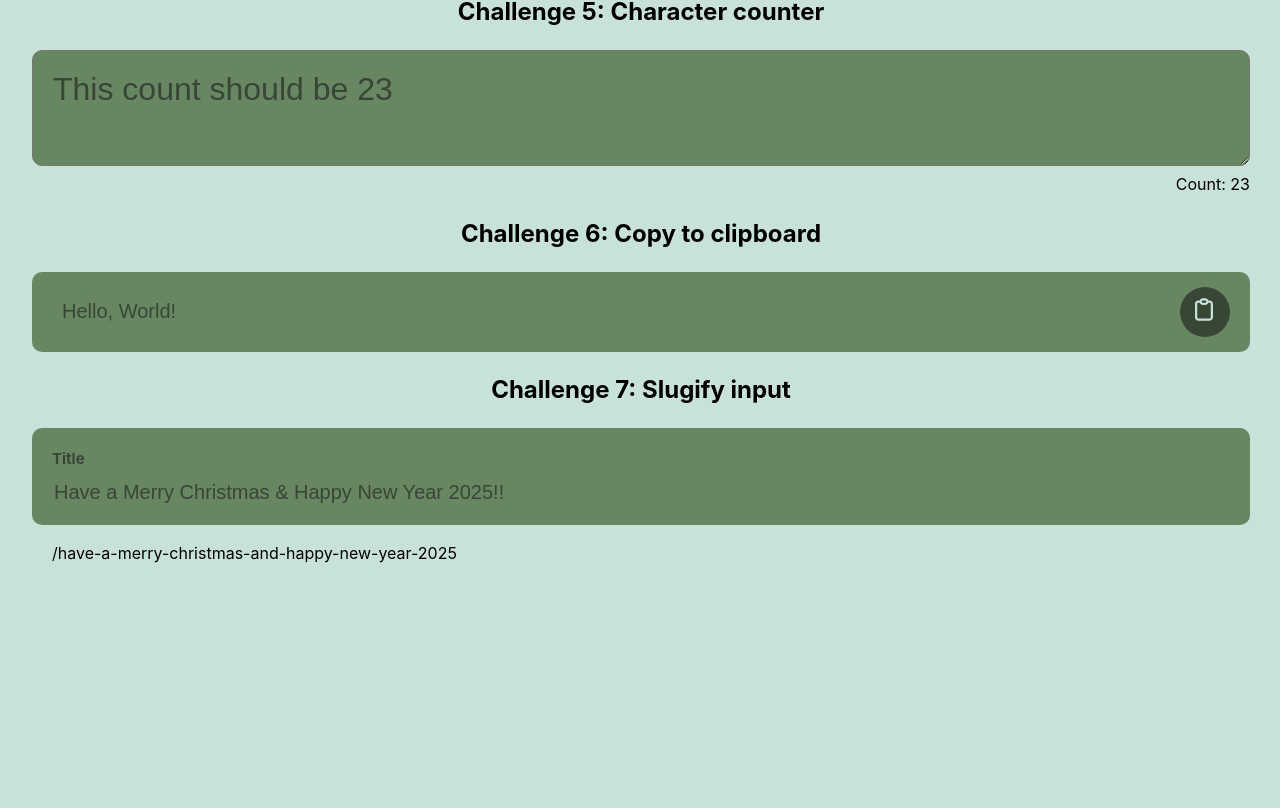
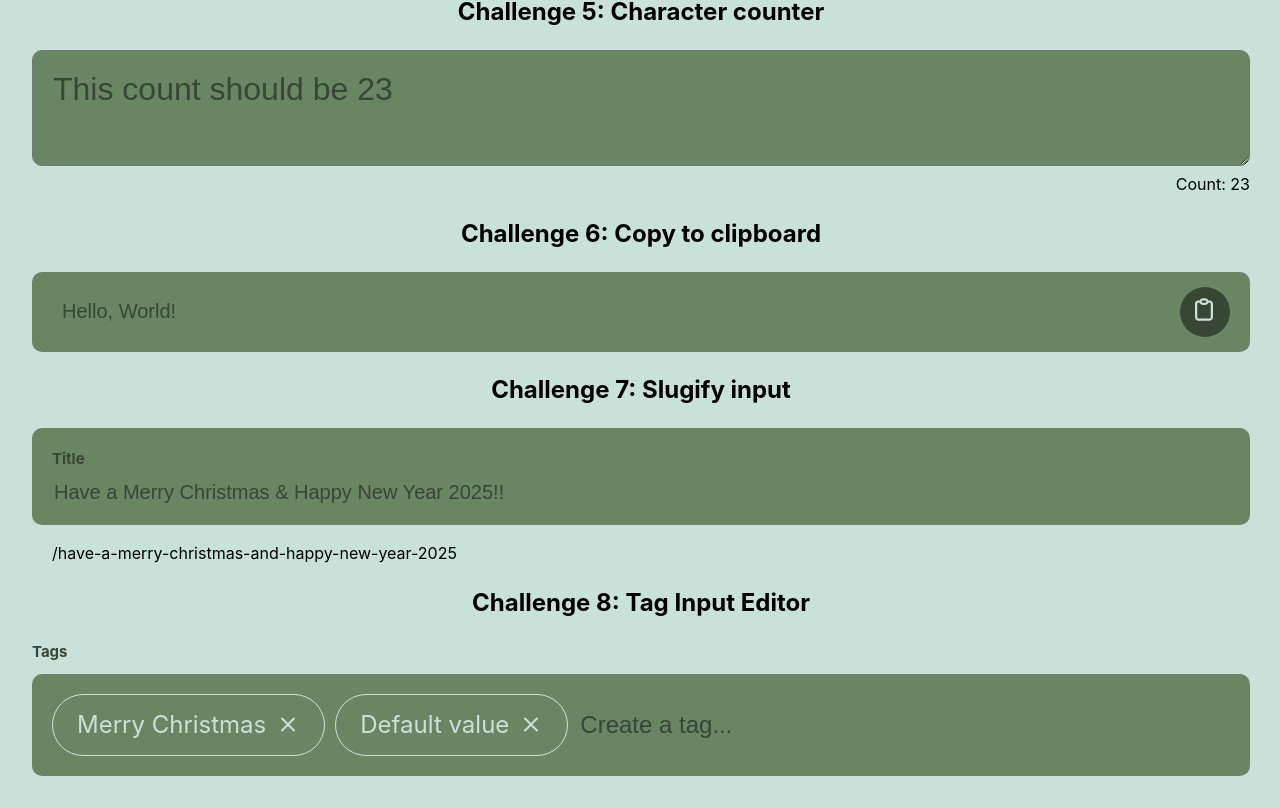
Before and after one commit to andreaml/advent-of-js, a React (Vite) app: page / in a window 1280 px wide. Shown: the part 1563-2371 px from the top of the page. Before the commit the page ends 2176 px from the top, so only its background shows below. Built offline with nearby package versions, Linux system fonts and the light colour scheme.

Commit message:
Challenge 8 - Tag Input

```diff
--- a/src/App.jsx
+++ b/src/App.jsx
@@ -7,6 +7,7 @@ import Challenge4 from './challenges/Challenge4'
 import Challenge5 from './challenges/Challenge5'
 import Challenge6 from './challenges/Challenge6'
 import Challenge7 from './challenges/Challenge7'
+import Challenge8 from './challenges/Challenge8'
 
 
 function App() {
@@ -37,6 +38,8 @@ function App() {
         <Challenge6/>
         <h2>Challenge 7: Slugify input</h2>
         <Challenge7/>
+        <h2>Challenge 8: Tag Input Editor</h2>
+        <Challenge8/>
       </div>
     </>
   )
--- /dev/null
+++ b/src/challenges/Challenge8/TagInput/Tag.jsx
@@ -0,0 +1,12 @@
+import  CloseIcon  from './assets/CloseIcon.svg?react';
+
+const Tag = ({tagIndex, tagValue, deleteTag}) => {
+    return (
+        <div className="tag">
+            {tagValue}
+            <button onClick={() => deleteTag(tagIndex)}><CloseIcon/></button>
+        </div>
+    );
+};
+
+export default Tag;
--- /dev/null
+++ b/src/challenges/Challenge8/TagInput/index.jsx
@@ -0,0 +1,38 @@
+import React from 'react';
+import useTags from './useTags';
+import Tag from './Tag';
+import './index.styles.scss';
+
+const TagInput = ({defaultTags}) => {
+    const { tags, tag, onTagChange, onKeyDown, onPaste, deleteTag } = useTags(defaultTags);
+    const randomId = Math.random().toString(36).substring(7);
+    const tagInputId = `tagInput-${randomId}`;
+
+    return (
+        <div className='tag-input__main-container'>
+            <label forhtml={tagInputId} className='tag-input__label'>Tags</label>
+            <div className='tag-input__inner-container'>
+                {tags.map((tagValue, tagIndex) => (
+                    <Tag
+                        key={`tagIndex-${tagIndex}`}
+                        tagIndex={tagIndex}
+                        tagValue={tagValue}
+                        deleteTag={deleteTag}
+                    />
+                ))}
+                <input
+                    id={tagInputId}
+                    className='tag-input__input'
+                    type="text"
+                    value={tag}
+                    placeholder='Create a tag...'
+                    onKeyDown={onKeyDown}
+                    onChange={onTagChange}
+                    onPaste={onPaste}
+                />
+            </div>
+        </div>
+    );
+};
+
+export default TagInput;
--- /dev/null
+++ b/src/challenges/Challenge8/TagInput/index.styles.scss
@@ -0,0 +1,79 @@
+@import '../../../styles/mixins';
+
+@include scope('tag') {
+    align-items: center;
+    border: 1px solid var(--main-primary-light-color);
+    border-radius: 100px;
+    color: var(--main-primary-light-color);
+    font-family: Inter, Arial, Helvetica, sans-serif;
+    font-size: 24px;
+    padding: 12px 24px;
+    column-gap: 10px;
+    display: flex;
+    justify-content: space-between;
+
+    button {
+        background-color: transparent;
+        border: none;
+        color: var(--main-primary-light-color);
+        cursor: pointer;
+        font-size: 24px;
+        padding: 0;
+        transition: color 0.3s ease;
+        width: 24px;
+        height: 25px;
+
+        &:hover {
+            color: var(--main-link-hover-color);
+        }
+    }
+}
+
+@include scope('tag-input') {
+    &__main-container {
+        align-items: flex-start;
+        box-sizing: border-box;
+        display: flex;
+        flex-direction: column;
+        row-gap: 10px;
+        width: 100%;
+    }
+
+    &__label {
+        color: var(--main-secondary-color);
+        font-size: 15px;
+        font-weight: 700;
+    }
+
+    &__inner-container {
+        background-color: var(--main-primary-color);
+        border-radius: 10px;
+        box-sizing: inherit;
+        display: flex;
+        flex-flow: row wrap;
+        gap: 10px;
+        min-height: 80px;
+        padding: 20px;
+        width: inherit;
+        justify-content: flex-start;
+        align-items: center;
+    }
+
+    &__input {
+        background-color: transparent;
+        border: none;
+        color: var(--main-secondary-color);
+        font-size: 24px;
+        height: 100%;
+        flex: 1;
+
+        &:focus,
+        &:active {
+            outline: none;
+        }
+
+        &::placeholder {
+            color: var(--main-secondary-light-color);
+        }
+    }
+}
--- /dev/null
+++ b/src/challenges/Challenge8/TagInput/useTags.js
@@ -0,0 +1,54 @@
+import React, { useState } from 'react';
+
+const useTags = (defaultTags = []) => {
+    const [ tags, setTags ] = useState(defaultTags);
+    const [ tag, setTag ] = useState('');
+
+    const onKeyDown = (e) => {
+        switch (e.key) {
+            case ',':
+            case 'Enter':
+                if (tag !== '') {
+                    setTags([...tags, tag]);
+                    setTag('');
+                }
+                e.preventDefault();
+                break;
+            case 'Backspace':
+                if (tag === '') {
+                    deleteTag(tags.length - 1);
+                }
+                break;
+            default:
+                break;
+        }
+    };
+
+    const onPaste = (e) => {
+        const pasteData = e.clipboardData.getData('text');
+        if (pasteData.includes(',')) {
+            const clipboardTags = pasteData.split(',').map(tag => tag.trim());
+            setTags([...tags, ...clipboardTags]);
+            e.preventDefault();
+        }
+    }
+
+    const onTagChange = (e) => {
+        setTag(e.target.value);
+    };
+
+    const deleteTag = (tagIndex) => {
+        setTags(tags.filter((_, index) => index !== tagIndex));
+    };
+
+    return {
+        tags,
+        tag,
+        onTagChange,
+        onPaste,
+        onKeyDown,
+        deleteTag
+    };
+};
+
+export default useTags;
--- /dev/null
+++ b/src/challenges/Challenge8/index.jsx
@@ -0,0 +1,28 @@
+/*  Challenge Brief:
+    Today’s challenge is to create a tag input field.
+
+    By default, the input looks like a normal text input.
+    When the user enters some text and then types a , the text turns into a tag.
+    The user can enter as many tags as they’d like.
+    The user can hit the x to remove the tag from the list.
+    If there isn’t any text in the input and the user hits the delete key, then it will delete the last tag in the list.
+
+    Source: https://store.selfteach.me/view/courses/advent-of-javascript-2024/2883525-challenge-8-tag-input-editor/9338713-challenge-8
+
+
+    Additional features achieved:
+    - Paste multiple tags at once
+    - Add tags by pressing Enter key
+    - Can pass default tags as a prop
+*/
+
+import React from 'react';
+import TagInput from './TagInput';
+
+const Challenge8 = () => {
+    return (
+        <TagInput defaultTags={['Merry Christmas', 'Default value']} />
+    );
+};
+
+export default Challenge8;
```
Also changed, not shown: src/challenges/Challenge8/TagInput/assets/CloseIcon.svg (added).
